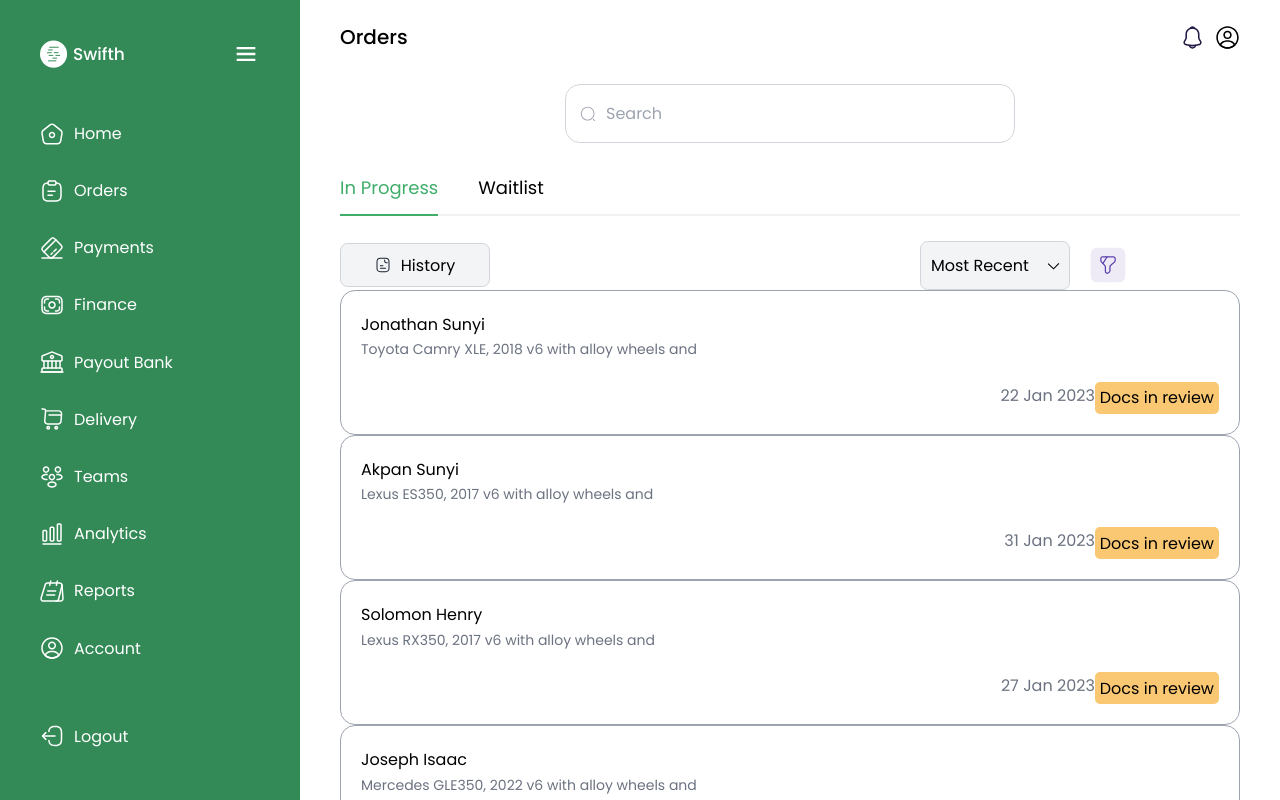
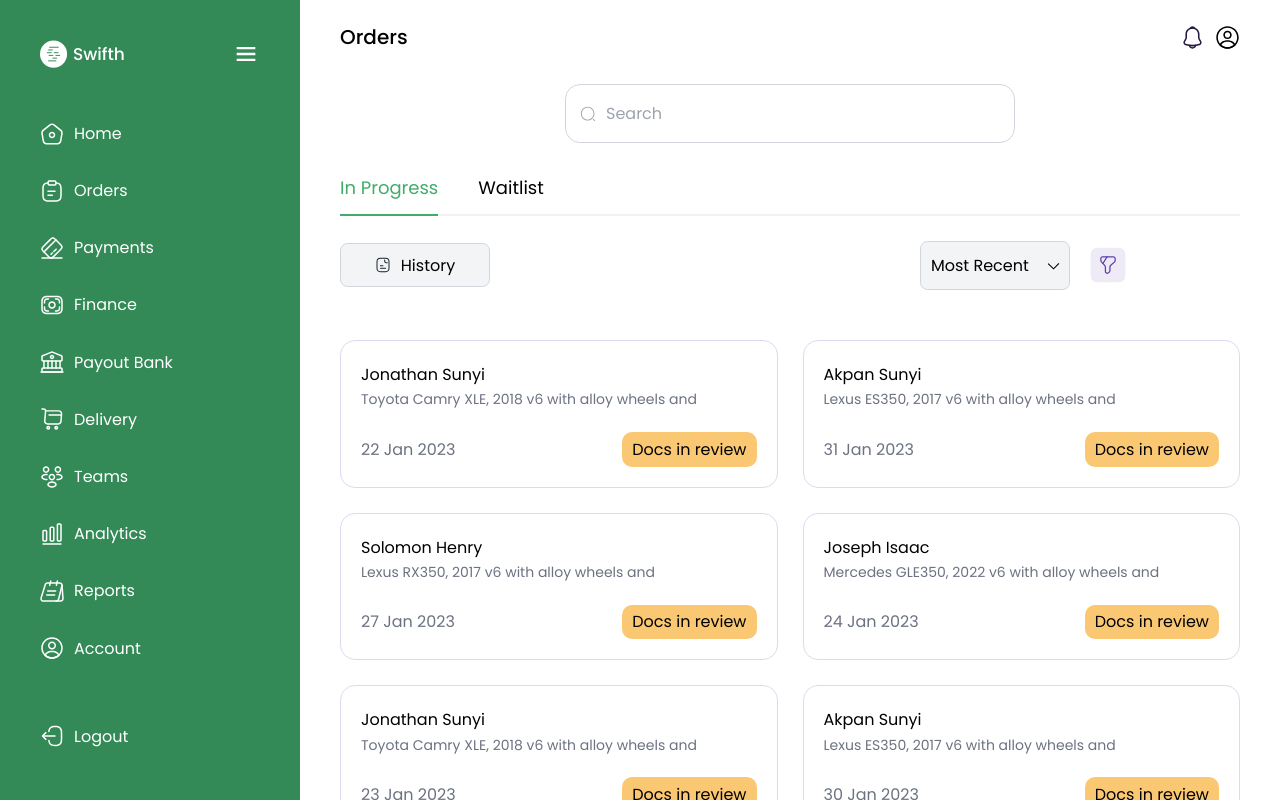
Before and after one commit to projects-for-clients/swifth, a React (Vite) app: page /dashboard/orders in a window 1280 px wide. Built offline with nearby package versions, Linux system fonts and the light colour scheme.

Commit message:
working on orders

```diff
--- a/src/container/dashboard/orders.tsx
+++ b/src/container/dashboard/orders.tsx
@@ -234,14 +234,16 @@ function orders() {
             </div>
           </div>
 
-          <div>
+          <div className='grid mt-[5rem] gap-10' style={{
+            gridTemplateColumns: 'repeat(auto-fit, minmax(33rem, 1fr))',
+          }}>
             {/* {if item.name === filterByColors.name? bg-[filterByColrs.bg] text-[filterByColors.text] : ''} */}
 
             {ORDERS.map((item, i) => {
               const { name, description, date, tag } = item;
               return (
                 <div
-                  className="p-8 bg-white rounded-3xl border border-gray-400"
+                  className="p-8 bg-white rounded-3xl border border-color-purple-light-2"
                   key={i}
                 >
                   <div>
@@ -251,13 +253,13 @@ function orders() {
                     </p>
                   </div>
 
-                  <div className="text-[1.2rem] flex justify-end pt-8">
+                  <div className="text-[1.2rem] flex items-center justify-between pt-8">
                     <p className="text-gray-500">{date.toLocaleString('en-GB', {
                       day: 'numeric',
                       month: 'short',
                       year: 'numeric',
                     })}</p>
-                    <p className="bg-color-orange py-1 px-2 rounded-lg">
+                    <p className="bg-color-orange py-1.5 px-4 rounded-2xl">
                       Docs in review
                     </p>
                   </div>
```
